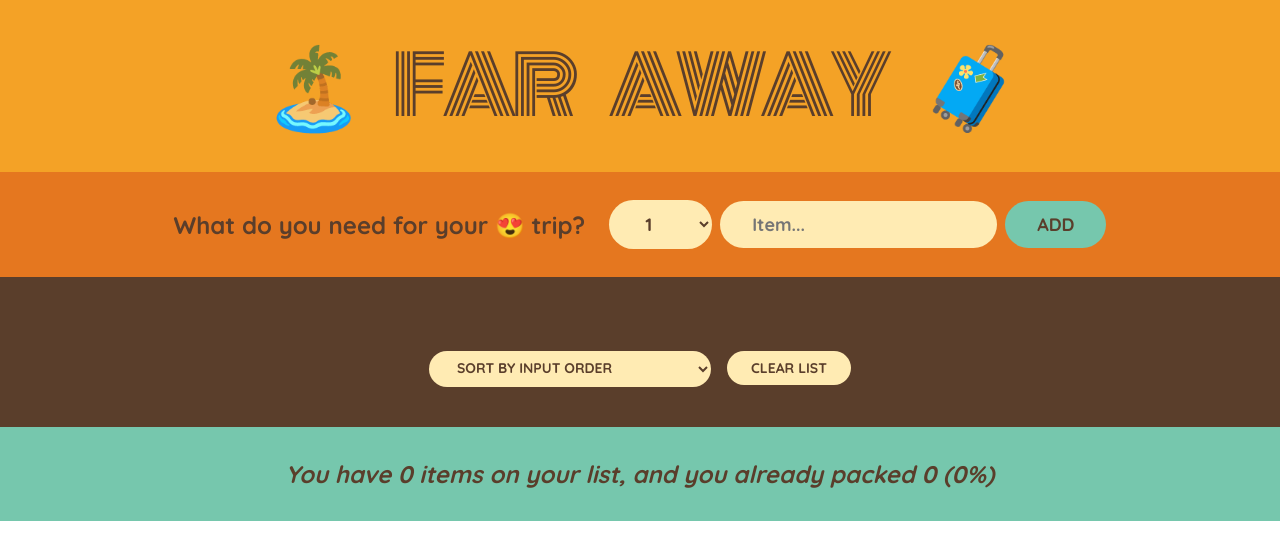
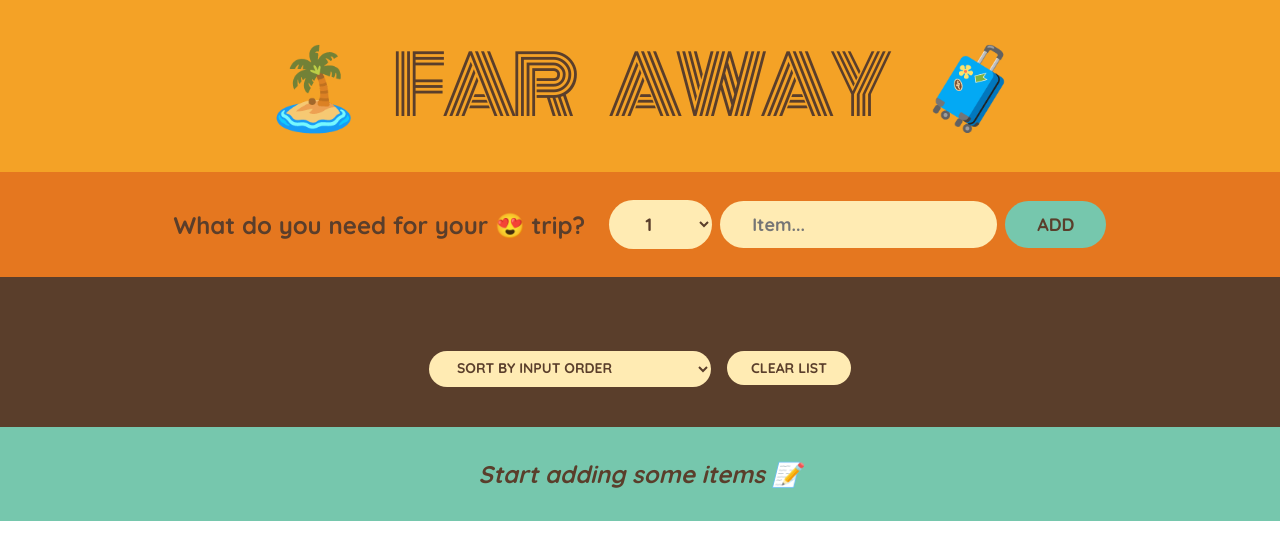
Before and after one commit to MVCorreas/travel-list, a Next.js app: page / in a window 1280 px wide. Shown: the top 560 px of the page. Built offline with nearby package versions, Linux system fonts and the light colour scheme.

Commit message:
feat: return a different message if there are no items

```diff
--- a/src/app/components/Stats.jsx
+++ b/src/app/components/Stats.jsx
@@ -1,8 +1,14 @@
 export default function Stats({ items }) {
   const totalItems = items.length;
   const packedItems = items.filter((item) => item.packed).length;
-  const percentage =
-    totalItems === 0 ? 0 : Math.round((packedItems / totalItems) * 100);
+  const percentage = Math.round((packedItems / totalItems) * 100);
+
+  if (!totalItems)
+    return (
+      <footer className="stats">
+        <em>Start adding some items 📝</em>
+      </footer>
+    );
 
   return (
     <footer className="stats">
```
